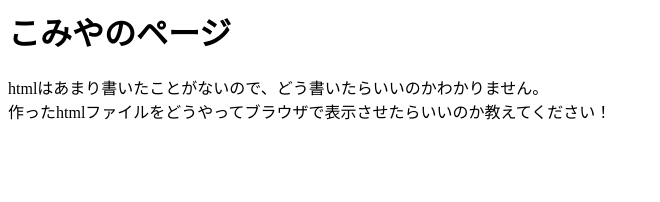
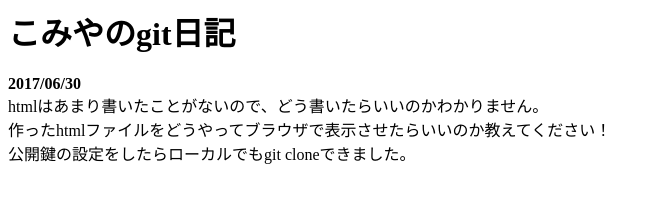
Before and after one commit to Otama/new_team_project, a plain HTML site: page komiya.html in a window 1280 px wide. Shown: the whole page, without its empty margins (0-660 px from the left). Drawn offline with Linux system fonts and the light colour scheme.

Commit message:
update komiya.html

```diff
--- a/komiya.html
+++ b/komiya.html
@@ -1,9 +1,12 @@
 <html>
 <body>
-<h1>こみやのページ</h1>
+<h1>こみやのgit日記</h1>
 <p>
+<b>2017/06/30</b><br>
+
 htmlはあまり書いたことがないので、どう書いたらいいのかわかりません。<br>
 作ったhtmlファイルをどうやってブラウザで表示させたらいいのか教えてください！<br>
+公開鍵の設定をしたらローカルでもgit cloneできました。
 </p>
 </body>
 </html>
```
